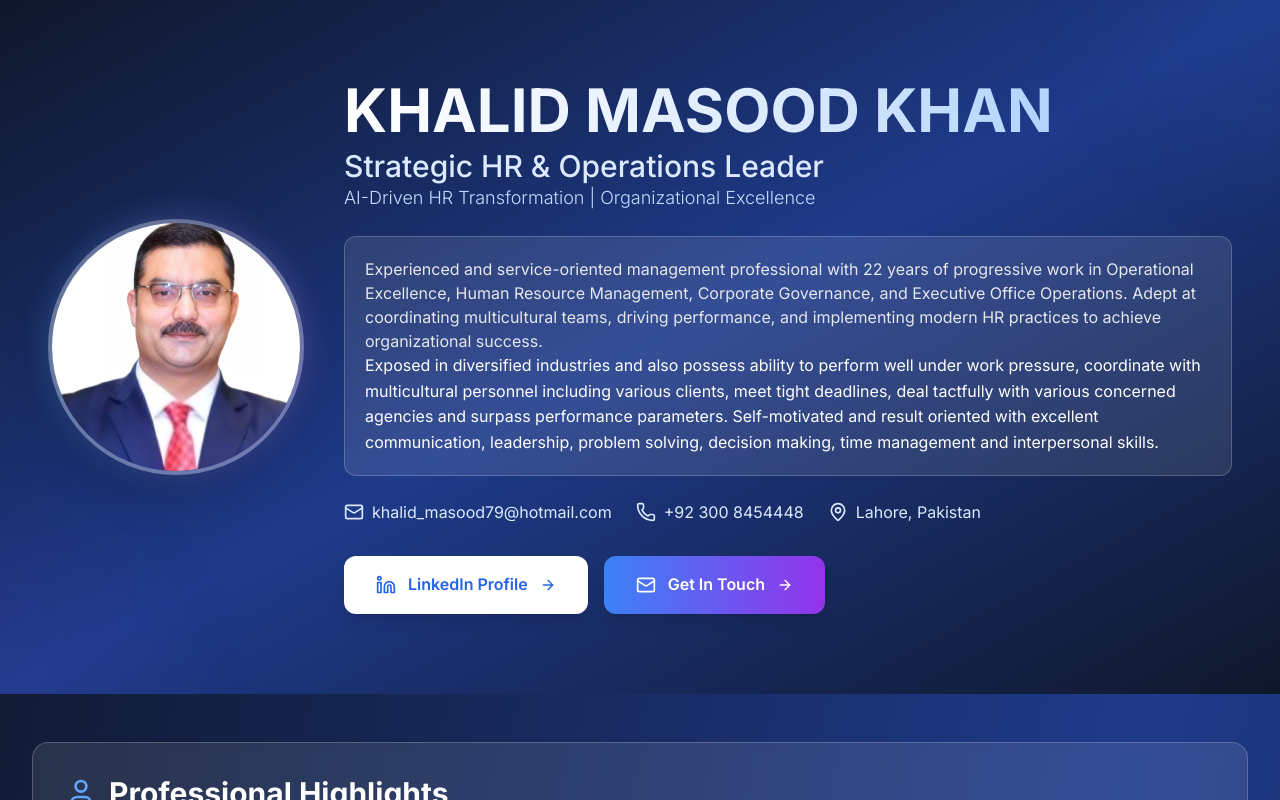
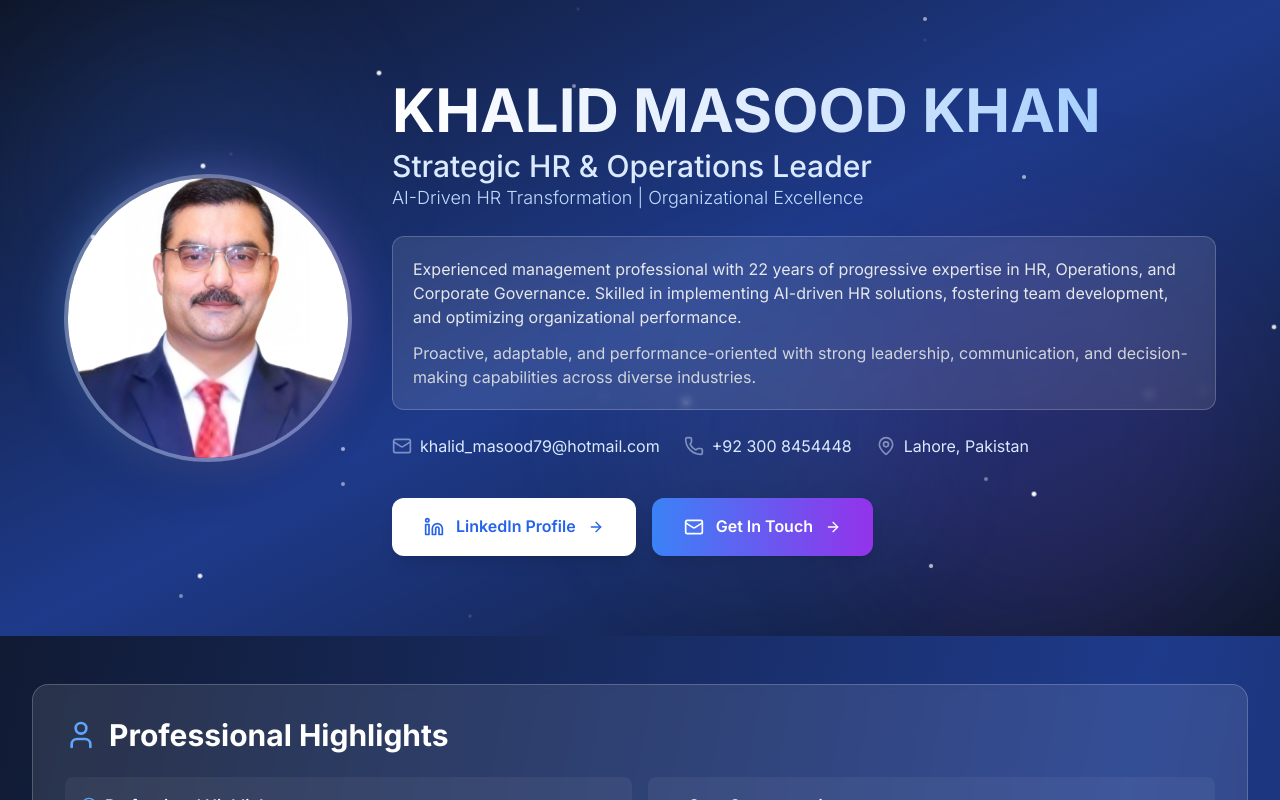
Before and after one commit to shaniparacha2021/Khalid.khan, a Next.js app: page / in a window 1280 px wide. Shown: the top 800 px of the page. Built offline with nearby package versions, Linux system fonts and the light colour scheme.

Commit message:
Update page.tsx

```diff
--- a/src/app/page.tsx
+++ b/src/app/page.tsx
@@ -150,83 +150,103 @@ export default function Portfolio() {
      {/* Hero Section */}
 <section
   id="home"
-  className="relative bg-gradient-to-br from-slate-900 via-blue-900 to-slate-900 text-white py-20 px-6 lg:px-12 overflow-hidden"
+  className="relative overflow-hidden bg-gradient-to-br from-slate-900 via-blue-900 to-slate-900 text-white py-20 px-6 sm:px-10 lg:px-16"
 >
-  {/* Background Animation */}
+  {/* Floating Elements (Stars & Balloons) */}
   <div className="absolute inset-0 overflow-hidden">
-    <div className="absolute -top-40 -right-40 w-80 h-80 bg-blue-500/10 rounded-full blur-3xl animate-pulse"></div>
-    <div className="absolute -bottom-40 -left-40 w-80 h-80 bg-purple-500/10 rounded-full blur-3xl animate-pulse delay-1000"></div>
+    {/* Soft light balloons */}
+    <div className="absolute w-72 h-72 bg-blue-500/10 rounded-full blur-3xl animate-float-slow top-10 left-10"></div>
+    <div className="absolute w-96 h-96 bg-purple-500/10 rounded-full blur-3xl animate-float-delayed bottom-10 right-10"></div>
+    <div className="absolute w-64 h-64 bg-indigo-400/10 rounded-full blur-3xl animate-float-mid top-1/2 left-1/2 -translate-x-1/2"></div>
+
+    {/* Twinkling stars */}
+    <div className="absolute inset-0">
+      {[...Array(25)].map((_, i) => (
+        <div
+          key={i}
+          className="absolute w-1 h-1 bg-white rounded-full opacity-70 animate-twinkle"
+          style={{
+            top: `${Math.random() * 100}%`,
+            left: `${Math.random() * 100}%`,
+            animationDelay: `${Math.random() * 5}s`,
+            animationDuration: `${3 + Math.random() * 5}s`,
+          }}
+        ></div>
+      ))}
+    </div>
   </div>
 
+  {/* Main Content */}
   <div className="relative max-w-7xl mx-auto flex flex-col lg:flex-row items-center gap-10">
     {/* Left - Profile Image */}
     <div className="relative group flex-shrink-0">
-      <div className="absolute inset-0 bg-gradient-to-r from-blue-400 to-purple-400 rounded-full blur-lg opacity-30 group-hover:opacity-50 transition"></div>
-      <div className="relative w-56 h-56 lg:w-64 lg:h-64 rounded-full overflow-hidden border-4 border-white/30 shadow-2xl group-hover:border-white/50 transition-all duration-500 group-hover:scale-105">
+      <div className="absolute inset-0 bg-gradient-to-r from-blue-400 to-purple-400 rounded-full blur-xl opacity-40 group-hover:opacity-60 transition-all duration-700"></div>
+      <div className="relative w-52 h-52 sm:w-60 sm:h-60 lg:w-72 lg:h-72 rounded-full overflow-hidden border-4 border-white/30 shadow-2xl group-hover:border-white/50 transition-all duration-700 group-hover:scale-105">
         <Image
           src="/khalid-masood-khan.png"
           alt="Khalid Masood Khan"
-          width={260}
-          height={260}
-          className="w-full h-full object-cover group-hover:scale-110 transition-transform duration-500"
+          width={280}
+          height={280}
+          className="w-full h-full object-cover group-hover:scale-110 transition-transform duration-700"
           priority
         />
       </div>
     </div>
 
     {/* Right - Info */}
-    <div className="flex-1 space-y-6">
+    <div className="flex-1 space-y-6 text-center lg:text-left">
       <div>
-        <h1 className="text-5xl lg:text-6xl font-bold bg-gradient-to-r from-white via-blue-100 to-blue-300 bg-clip-text text-transparent leading-tight">
+        <h1 className="text-4xl sm:text-5xl lg:text-6xl font-bold bg-gradient-to-r from-white via-blue-100 to-blue-300 bg-clip-text text-transparent leading-tight transition-all duration-700 hover:scale-[1.01]">
           KHALID MASOOD KHAN
         </h1>
-        <p className="text-2xl lg:text-3xl text-blue-100 font-medium mt-2">
+        <p className="text-xl sm:text-2xl lg:text-3xl text-blue-100 font-medium mt-2">
           Strategic HR & Operations Leader
         </p>
-        <p className="text-lg text-blue-200 font-light">
+        <p className="text-base sm:text-lg text-blue-200 font-light">
           AI-Driven HR Transformation | Organizational Excellence
         </p>
       </div>
 
-      {/* About Me Summary */}
-      <div className="bg-white/10 backdrop-blur-sm rounded-xl p-5 border border-white/20">
+      {/* About Summary */}
+      <div className="bg-white/10 backdrop-blur-sm rounded-xl p-5 border border-white/20 hover:bg-white/15 transition-all duration-500">
         <p className="text-gray-200 text-sm sm:text-base leading-relaxed">
-          Experienced and service-oriented management professional with 22 years
-          of progressive work in Operational Excellence, Human Resource
-          Management, Corporate Governance, and Executive Office Operations.
-          Adept at coordinating multicultural teams, driving performance, and
-          implementing modern HR practices to achieve organizational success.
+          Experienced management professional with 22 years of progressive
+          expertise in HR, Operations, and Corporate Governance. Skilled in
+          implementing AI-driven HR solutions, fostering team development, and
+          optimizing organizational performance.
         </p>
-        <p>
-        Exposed in diversified industries and also possess ability to perform well under work pressure, coordinate with multicultural personnel including various clients, meet tight deadlines, deal tactfully with various concerned agencies and surpass performance parameters. Self-motivated and result oriented with excellent communication, leadership, problem solving, decision making, time management and interpersonal skills.
+        <p className="text-gray-300 text-sm sm:text-base leading-relaxed mt-3">
+          Proactive, adaptable, and performance-oriented with strong leadership,
+          communication, and decision-making capabilities across diverse
+          industries.
         </p>
       </div>
 
       {/* Contact Info */}
-      <div className="flex flex-wrap gap-6 text-blue-100">
-        <div className="flex items-center gap-2">
-          <Mail className="w-5 h-5" />
+      <div className="flex flex-wrap justify-center lg:justify-start gap-6 text-blue-100 mt-4">
+        <div className="flex items-center gap-2 hover:text-white transition">
+          <Mail className="w-5 h-5 animate-pulse" />
           <span className="text-sm sm:text-base">
             khalid_masood79@hotmail.com
           </span>
         </div>
-        <div className="flex items-center gap-2">
-          <Phone className="w-5 h-5" />
+        <div className="flex items-center gap-2 hover:text-white transition">
+          <Phone className="w-5 h-5 animate-pulse" />
           <span className="text-sm sm:text-base">+92 300 8454448</span>
         </div>
-        <div className="flex items-center gap-2">
-          <MapPin className="w-5 h-5" />
+        <div className="flex items-center gap-2 hover:text-white transition">
+          <MapPin className="w-5 h-5 animate-pulse" />
           <span className="text-sm sm:text-base">Lahore, Pakistan</span>
         </div>
       </div>
 
       {/* Buttons */}
-      <div className="flex flex-col sm:flex-row gap-4 pt-2">
+      <div className="flex flex-col sm:flex-row gap-4 justify-center lg:justify-start pt-4">
         <a
           href="https://www.linkedin.com/in/KhalidKhanManager"
           target="_blank"
           rel="noopener noreferrer"
-          className="group inline-flex items-center gap-3 bg-white text-blue-600 px-8 py-4 rounded-xl font-semibold hover:bg-blue-50 hover:scale-105 transition-all duration-300 shadow-lg"
+          className="group inline-flex items-center gap-3 bg-white text-blue-600 px-8 py-4 rounded-xl font-semibold hover:bg-blue-50 hover:scale-105 transition-all duration-500 shadow-lg"
         >
           <Linkedin className="w-5 h-5 group-hover:scale-110 transition-transform duration-300" />
           LinkedIn Profile
@@ -234,7 +254,7 @@ export default function Portfolio() {
         </a>
         <a
           href="mailto:khalid_masood79@hotmail.com"
-          className="group inline-flex items-center gap-3 bg-gradient-to-r from-blue-500 to-purple-600 text-white px-8 py-4 rounded-xl font-semibold hover:from-blue-600 hover:to-purple-700 hover:scale-105 transition-all duration-300 shadow-lg"
+          className="group inline-flex items-center gap-3 bg-gradient-to-r from-blue-500 to-purple-600 text-white px-8 py-4 rounded-xl font-semibold hover:from-blue-600 hover:to-purple-700 hover:scale-105 transition-all duration-500 shadow-lg"
         >
           <Mail className="w-5 h-5 group-hover:scale-110 transition-transform duration-300" />
           Get In Touch
@@ -243,7 +263,67 @@ export default function Portfolio() {
       </div>
     </div>
   </div>
+
+  {/* Custom Animations */}
+  <style jsx>{`
+    @keyframes float-slow {
+      0% {
+        transform: translateY(0px);
+      }
+      50% {
+        transform: translateY(-30px);
+      }
+      100% {
+        transform: translateY(0px);
+      }
+    }
+    @keyframes float-delayed {
+      0% {
+        transform: translateY(0px) scale(1);
+      }
+      50% {
+        transform: translateY(40px) scale(1.1);
+      }
+      100% {
+        transform: translateY(0px) scale(1);
+      }
+    }
+    @keyframes float-mid {
+      0% {
+        transform: translateY(0px) scale(1);
+      }
+      50% {
+        transform: translateY(-20px) scale(1.05);
+      }
+      100% {
+        transform: translateY(0px) scale(1);
+      }
+    }
+    @keyframes twinkle {
+      0%, 100% {
+        opacity: 0.1;
+        transform: scale(0.8);
+      }
+      50% {
+        opacity: 1;
+        transform: scale(1.2);
+      }
+    }
+    .animate-float-slow {
+      animation: float-slow 9s ease-in-out infinite;
+    }
+    .animate-float-delayed {
+      animation: float-delayed 12s ease-in-out infinite;
+    }
+    .animate-float-mid {
+      animation: float-mid 10s ease-in-out infinite;
+    }
+    .animate-twinkle {
+      animation: twinkle 5s ease-in-out infinite;
+    }
+  `}</style>
 </section>
+
 
 
       {/* Main Content */}
```
